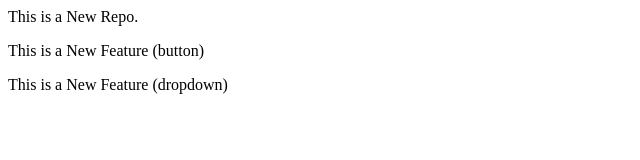
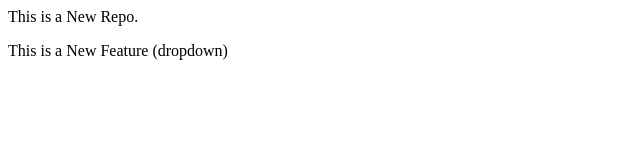
Before and after one commit to sidkadam96/Localrepo, a plain HTML site: page index.html in a window 1280 px wide. Shown: the whole page, without its empty margins (0-640 px from the left). Drawn offline with Linux system fonts and the light colour scheme.

```diff
--- a/index.html
+++ b/index.html
@@ -1,3 +1,3 @@
 <p>This is a New Repo.<p>
-<p>This is a New Feature (button)<p>
+
 <p>This is a New Feature (dropdown)<p>
```
